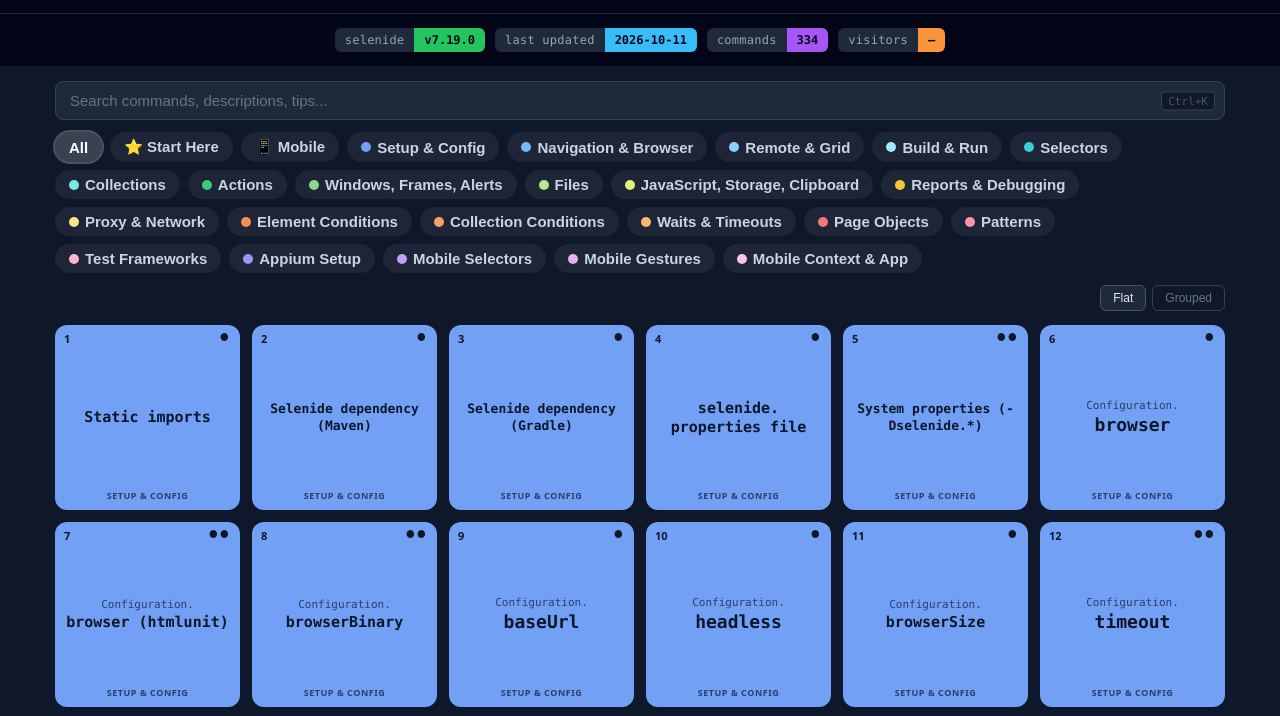
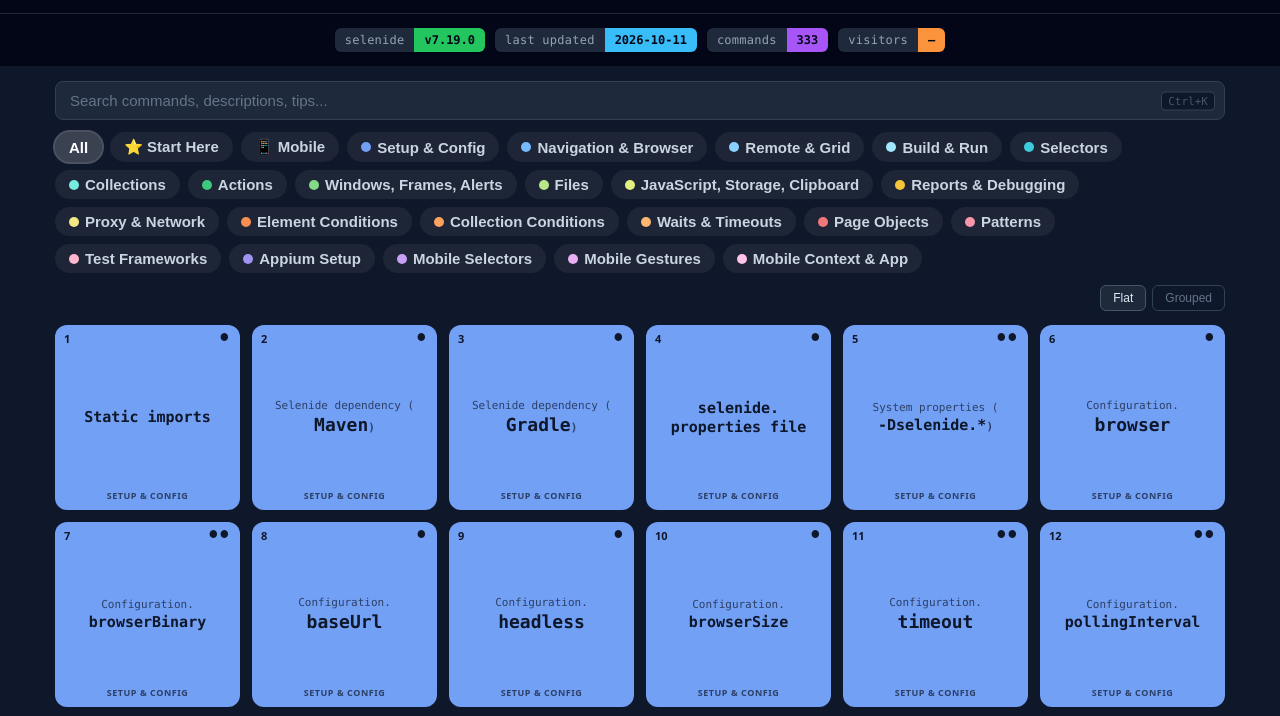
Before and after one commit to youvegotnigel/selenide-commands-cheat-sheet, a website with bundled scripts: page index.html in a window 1280 px wide. Shown: the part 68-784 px from the top of the page. Built offline with nearby package versions, Linux system fonts and the light colour scheme; some packages are replaced by stand-ins of ours; no server answers; the database is empty.

Commit message:
cleaning up things

```diff
--- a/index.html
+++ b/index.html
@@ -18,7 +18,7 @@
 <div class="meta-bar">
   <span class="meta-badge"><span class="k">selenide</span><span class="v" style="background:#22c55e" id="selenide-version">v7.19.0</span></span>
   <span class="meta-badge"><span class="k">last updated</span><span class="v" style="background:#38bdf8" id="last-updated">2026-10-11</span></span>
-  <span class="meta-badge"><span class="k">commands</span><span class="v" style="background:#a855f7" id="cmd-count">334</span></span>
+  <span class="meta-badge"><span class="k">commands</span><span class="v" style="background:#a855f7" id="cmd-count">333</span></span>
   <span class="meta-badge visitor-counter"><span class="k">visitors</span><span class="v" style="background:#fb923c" id="visitor-count-number">—</span></span>
 </div>
 
--- a/js/data/config.js
+++ b/js/data/config.js
@@ -68,22 +68,18 @@ selenide.headless=true`,
       level: 'beginner',
       platform: 'both',
       desc: 'Which browser Selenide starts: "chrome" (the default), "firefox", "edge", "safari", "ie" or "htmlunit".',
-      tip: 'It also accepts the fully qualified name of a WebDriverProvider class. That is how selenide-appium runs plug in an AndroidDriver or IOSDriver.',
+      tip: 'It also accepts the fully qualified name of a WebDriverProvider class. That is how selenide-appium runs plug in an AndroidDriver or IOSDriver. HtmlUnit (added in 7.19.0) needs the htmlunit3-driver dependency, is always headless and ignores browserSize, so keep it for fast checks of simple pages.',
       docs: 'https://selenide.org/javadoc/current/com/codeborne/selenide/Configuration.html#browser',
       code: `import com.codeborne.selenide.Browsers;
 
-Configuration.browser = Browsers.FIREFOX; // "firefox"`,
-    },
-    {
-      name: 'Configuration.browser (htmlunit)',
-      level: 'intermediate',
-      platform: 'web',
-      desc: 'Runs tests in HtmlUnit, a headless browser written in Java, so no browser binary or driver has to be installed. Added in Selenide 7.19.0.',
-      tip: 'Without the htmlunit3-driver dependency the first open() fails with IllegalStateException. HtmlUnit is always headless and ignores browserSize and browserPosition. It is not a real browser engine, so keep it for fast checks of simple pages.',
-      docs: 'https://selenide.org/javadoc/current/com/codeborne/selenide/Browsers.html#HTMLUNIT',
-      code: `// needs the test dependency org.seleniumhq.selenium:htmlunit3-driver
-Configuration.browser = "htmlunit"; // Browsers.HTMLUNIT
-open("/login");`,
+Configuration.browser = Browsers.CHROME;   // "chrome" (the default)
+Configuration.browser = Browsers.FIREFOX;  // "firefox"
+Configuration.browser = Browsers.EDGE;     // "edge"
+Configuration.browser = Browsers.SAFARI;   // "safari"
+Configuration.browser = Browsers.IE;       // "ie"
+
+// needs the test dependency org.seleniumhq.selenium:htmlunit3-driver
+Configuration.browser = Browsers.HTMLUNIT; // "htmlunit"`,
     },
     {
       name: 'Configuration.browserBinary',
--- a/js/tile.js
+++ b/js/tile.js
@@ -8,13 +8,41 @@ const PREFIX_RE = /^(?:[A-Za-z_$][\w$]*(?:\(\))?\.)+/;
 // What may follow a prefix: an identifier, optional call parens, optional " (note)"
 const KEY_RE = /^[A-Za-z_$][\w$]*(?:\(.*\))?(?: \(.*\))?$/;
 
-/** Splits a command name into a small prefix and the large key. */
+// A should/shouldBe/shouldHave style wrapper around a single argument: the argument is the
+// part worth reading, so it becomes the key and the wrapper becomes the small prefix.
+const WRAP_RE = /^(should(?:Not)?(?:Be|Have)?\()([A-Za-z_$][\w$]*(?:\(\))?)\)$/;
+// A trailing qualifier, "download() (FOLDER)": the note is what tells siblings apart.
+const QUALIFIER_RE = /^(.+?) \((.+)\)$/;
+// A method with plain identifier arguments, "click(ClickOptions)": the method is the key and
+// the argument list a small line below it.
+const ARGS_RE = /^([A-Za-z_$][\w$]*)(\([A-Za-z_$][\w$]*(?:, [A-Za-z_$][\w$]*)*\))$/;
+// A long getter, "getSelectedOptionText()": the verb is shared noise, the noun is the point.
+const VERB_RE = /^(get|as|by)([A-Z][\w$]*\(\))$/;
+const VERB_MIN_LENGTH = 15;
+// Skill and MCP names share a "selenide-" stem.
+const STEM_RE = /^(selenide-)([\w-]+)$/;
+
+/**
+ * Splits a command name into a small prefix and the large key, and optionally a small
+ * `suffix` (the closing `)` of a wrapper or qualifier, or an argument list). prefix + key +
+ * suffix always equals the name. `suffix` is absent when there is none.
+ */
 export function splitName(name) {
-  const match = name.match(PREFIX_RE);
-  if (match) {
-    const key = name.slice(match[0].length);
-    if (KEY_RE.test(key)) return { prefix: match[0], key };
+  const chain = name.match(PREFIX_RE);
+  if (chain) {
+    const key = name.slice(chain[0].length);
+    if (KEY_RE.test(key)) return { prefix: chain[0], key };
   }
+  const wrap = name.match(WRAP_RE);
+  if (wrap) return { prefix: wrap[1], key: wrap[2], suffix: ')' };
+  const qualifier = name.match(QUALIFIER_RE);
+  if (qualifier) return { prefix: `${qualifier[1]} (`, key: qualifier[2], suffix: ')' };
+  const args = name.match(ARGS_RE);
+  if (args) return { prefix: '', key: args[1], suffix: args[2] };
+  const verb = name.length >= VERB_MIN_LENGTH && name.match(VERB_RE);
+  if (verb) return { prefix: verb[1], key: verb[2] };
+  const stem = name.match(STEM_RE);
+  if (stem) return { prefix: stem[1], key: stem[2] };
   return { prefix: '', key: name };
 }
 
@@ -96,7 +124,7 @@ export function buildTile(item, { popular = false } = {}) {
   level.setAttribute('aria-hidden', 'true');
   tile.appendChild(level);
 
-  const { prefix, key } = splitName(item.name);
+  const { prefix, key, suffix } = splitName(item.name);
   const name = span('tile-name');
   if (prefix) {
     const prefixEl = span('tile-prefix');
@@ -105,7 +133,10 @@ export function buildTile(item, { popular = false } = {}) {
   }
   const keyEl = span(`tile-key tile-key--${keySize(key)}`);
   appendWithBreaks(keyEl, key);
+  // A lone ")" closes the key's line; anything longer is an argument list on its own line
+  if (suffix === ')') keyEl.appendChild(span('tile-suffix', suffix));
   name.appendChild(keyEl);
+  if (suffix && suffix !== ')') name.appendChild(span('tile-suffix tile-suffix--block', suffix));
   tile.appendChild(name);
 
   tile.appendChild(span('tile-cat', item.cat));
--- a/style.css
+++ b/style.css
@@ -162,6 +162,8 @@ input[type=text]:focus { outline: none; border-color: #64748b; }
 }
 .tile-prefix { display: block; margin-bottom: 2px; font-size: 11px; opacity: 0.7; }
 .tile-key    { display: block; font-weight: 600; line-height: 1.25; }
+.tile-suffix { font-size: 11px; opacity: 0.7; }
+.tile-suffix--block { display: block; margin-top: 2px; }
 .tile-key--s { font-size: 18px; }
 .tile-key--m { font-size: 15px; }
 .tile-key--l { font-size: 13px; }
```
Also changed, not shown: docs/superpowers/specs/2026-10-15-periodic-grid-refresh-design.md (+1 -2 lines), tests/content/config.spec.js (+16 -9 lines), tests/grid-cells.spec.js (+29 -5 lines).
